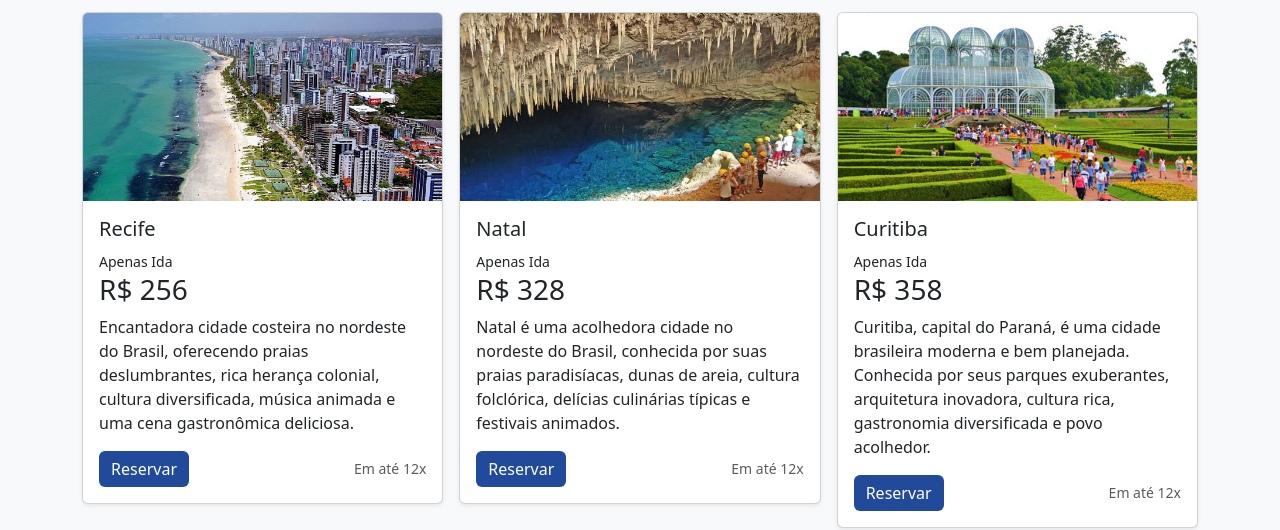
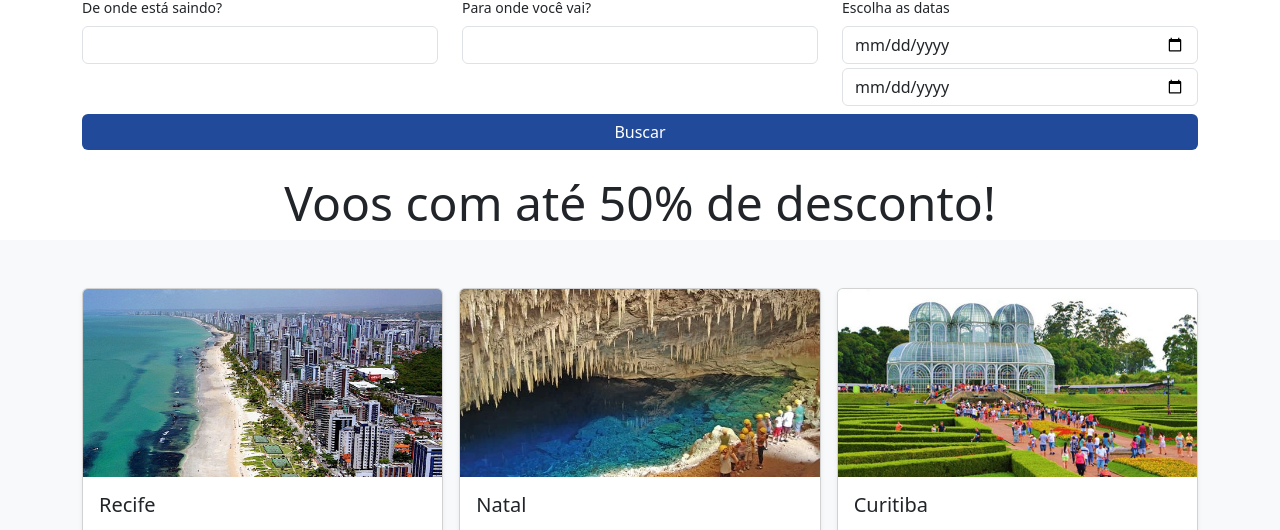
Before and after one commit to PatsFerrer/Projeto-Mod1, a plain HTML site: page site/index.html in a window 1280 px wide. Shown: the part 570-1100 px from the top of the page. Drawn offline with nearby package versions, Linux system fonts and the light colour scheme.

Commit message:
add form  de destino

```diff
--- a/site/index.html
+++ b/site/index.html
@@ -127,7 +127,48 @@
   </div>
 
   <main>
-    <h1 class="display-4 font-weight-normal text-center">Voos com até 50% de desconto!</h1>
+
+    <section class="container my-4">
+      <h1 class="display-4 font-weight-normal text-center">Busque o seu Destino Certo!</h1>
+
+      <form>
+        <div class="row">
+
+          <div class="col col-12 col-sm-4">
+            <label for="saida" class="col-form-label"><small>De onde está saindo?</small></label>
+            <div class="col-auto">
+              <input type="text" id="saida" class="form-control" aria-describedby="de-onde-sai">
+            </div>
+          </div>
+
+          <div class="col col-12 col-sm-4">
+            <label for="destino" class="col-form-label"><small>Para onde você vai?</small></label>
+            <div class="col-auto">
+              <input type="text" id="destino" class="form-control" aria-describedby="para-onda-vai">
+            </div>
+          </div>
+
+          <div class="col-3 col col-12 col-sm-4">
+            <label for="data-ida" class="col-form-label"><small>Escolha as datas</small></label>
+            <div class="col mb-1">
+              <input type="date" id="data-ida" class="form-control" aria-describedby="data-ida">
+            </div>
+
+            <div class="col mb-1">
+              <input type="date" id="data-volta" class="form-control" aria-describedby="data-volta">
+            </div>
+          </div>
+
+        </div>
+
+        <div class="d-grid mt-1">
+          <a href="destinos.html" class="btn btn-primary">Buscar</a>
+        </div>
+
+      </form>
+    </section>
+
+    <h1 class="display-5 font-weight-normal text-center">Voos com até 50% de desconto!</h1>
     <div class="album py-5 bg-light">
       <div class="container">
         <div class="row row-cols-1 row-cols-sm-2 row-cols-md-3 g-3">
```
